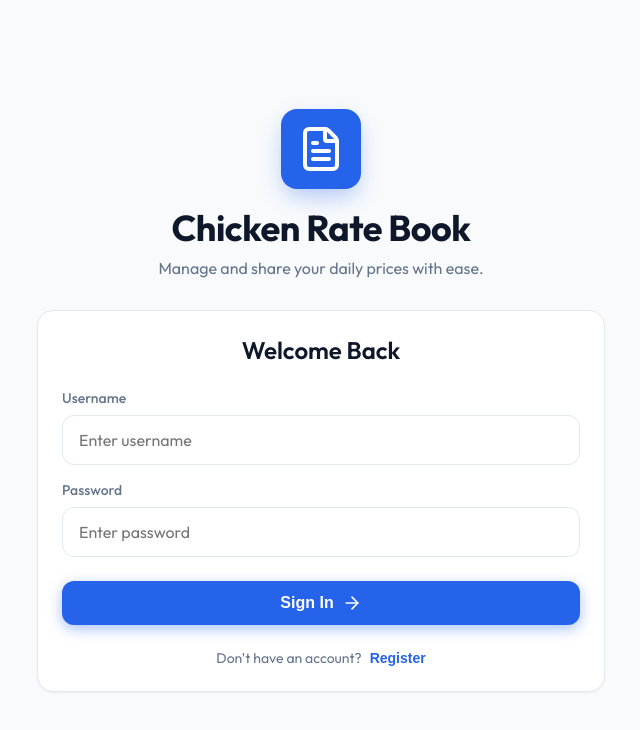
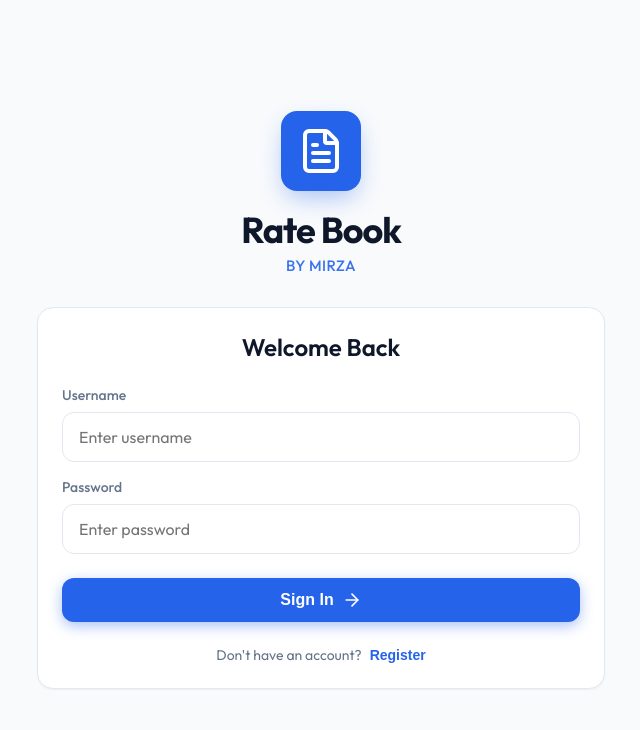
Before and after one commit to zain-gravity/chicken-rate-book, a Next.js app: page / in a window 1280 px wide. Shown: the top 730 px of the page, without its empty margins (319-959 px from the left). Built offline with nearby package versions, Linux system fonts and the light colour scheme; no server answers.

Commit message:
Update home page title to Rate Book by Mirza

```diff
--- a/src/app/layout.js
+++ b/src/app/layout.js
@@ -8,7 +8,7 @@ const outfit = Outfit({
 });
 
 export const metadata = {
-  title: "Chicken Rate Book",
+  title: "Rate Book by Mirza",
   description: "A simple, beautiful mobile web app for chicken shop owners",
 };
 
--- a/src/app/page.js
+++ b/src/app/page.js
@@ -62,8 +62,8 @@ export default function Home() {
         <div style={{ display: 'inline-flex', padding: '16px', backgroundColor: 'var(--primary)', borderRadius: 'var(--radius-lg)', marginBottom: '16px', color: 'white', boxShadow: '0 10px 25px -5px rgba(37, 99, 235, 0.4)' }}>
           <FileText size={48} />
         </div>
-        <h1 className="title" style={{ fontSize: '36px', marginBottom: '8px' }}>Chicken Rate Book</h1>
-        <p className="subtitle">Manage and share your daily prices with ease.</p>
+        <h1 className="title" style={{ fontSize: '36px', marginBottom: '4px', letterSpacing: '-1px' }}>Rate Book</h1>
+        <p style={{ fontSize: '15px', fontWeight: '500', color: 'var(--primary)', opacity: 0.9, letterSpacing: '0.5px', textTransform: 'uppercase' }}>by Mirza</p>
       </div>
 
       <div className="card glass-panel animate-fade-in" style={{ animationDelay: '0.1s' }}>
```
